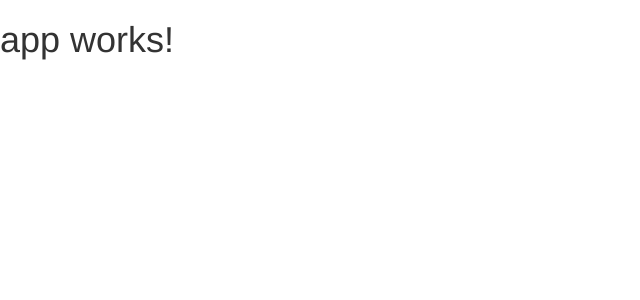
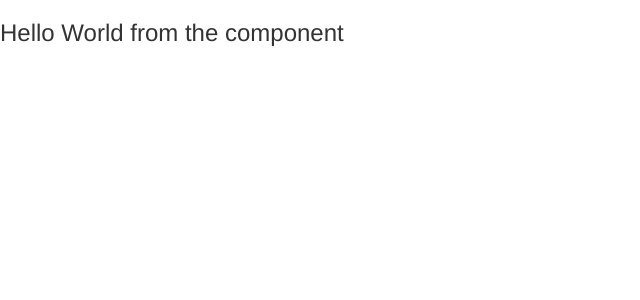
Before and after one commit to ferdef/angular_course, an Angular app: page / in a window 1280 px wide. Shown: the top 300 px of the page, without its empty margins (0-640 px from the left). Built offline with nearby package versions, Linux system fonts and the light colour scheme.

Commit message:
resetted app component to hold nothing

```diff
--- a/src/app/app.component.html
+++ b/src/app/app.component.html
@@ -1,3 +1 @@
-<h1>
-  {{title}}
-</h1>
+<h3>Hello World from the component</h3>
--- a/src/app/app.component.ts
+++ b/src/app/app.component.ts
@@ -6,5 +6,4 @@ import { Component } from '@angular/core';
   styleUrls: ['./app.component.css']
 })
 export class AppComponent {
-  title = 'app works!';
 }
```
